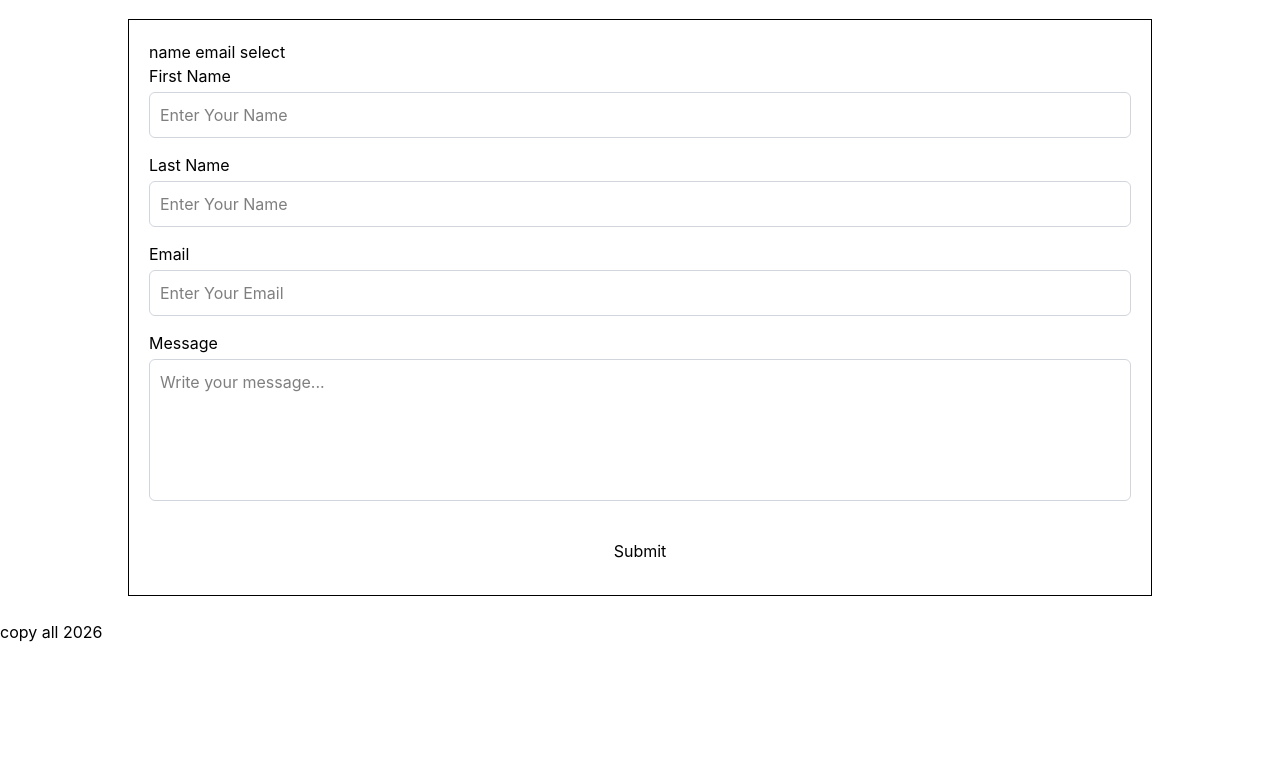
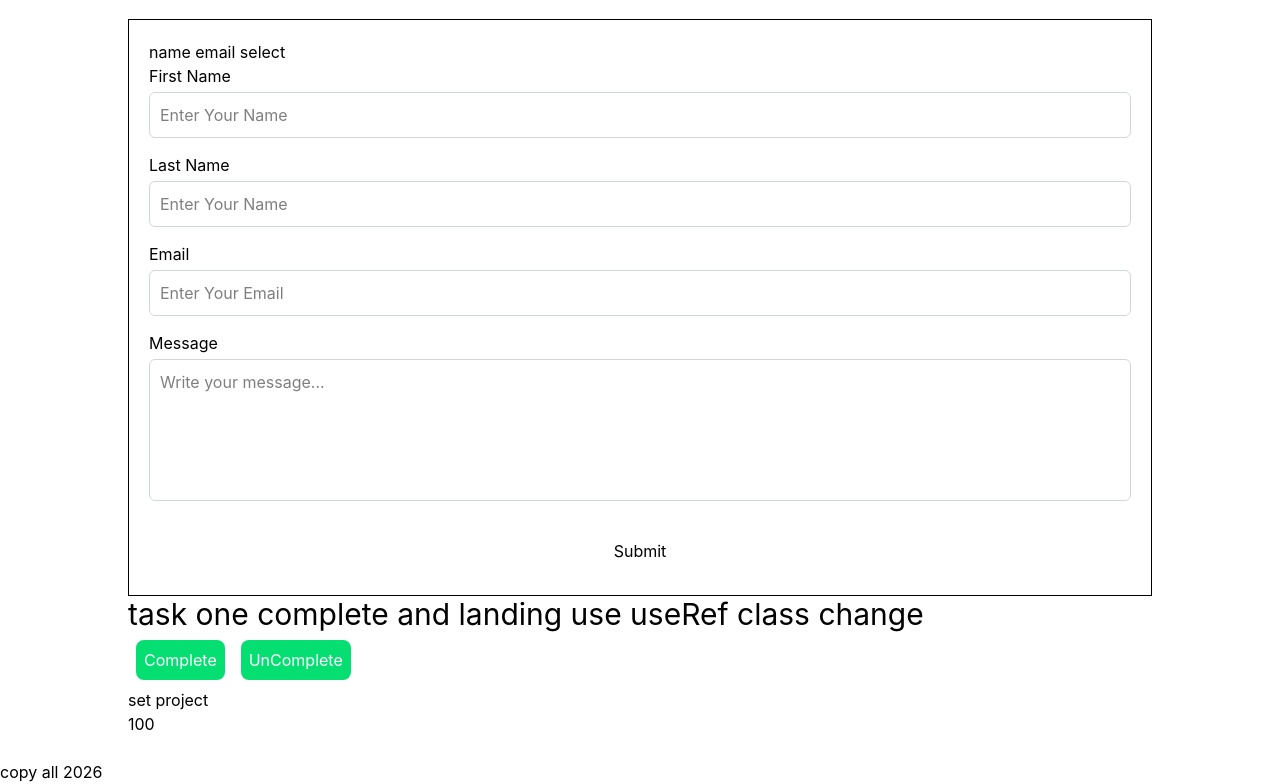
Before and after one commit to SDSOFIK/React-full, a React (Vite) app in the folder react-ful/: page / in a window 1280 px wide. Shown: the part 1652-2436 px from the top of the page. Before the commit the page ends 2296 px from the top, so only its background shows below. Built offline with nearby package versions, Linux system fonts and the light colour scheme.

Commit message:
added useref() mutable property

```diff
--- a/react-ful/src/assets/component/InputUseRef.jsx
+++ b/react-ful/src/assets/component/InputUseRef.jsx
@@ -1,4 +1,4 @@
-import { useRef } from "react"
+import { useState, useEffect, useRef } from "react"
 
 const InputUseRef = () => {
 const inp = useRef();
@@ -43,9 +43,39 @@ result.current.querySelector("#email").textContent =Email;
 result.current.querySelector("#message").textContent =Message;
 
 
+}
 
 
-}
+const text = useRef();
+
+let complete =() =>{
+  text.current.classList.add("line-through");
+  }
+
+  let uncomplete =()=>{
+    text.current.classList.remove("line-through")
+  }
+
+
+
+
+const [count , setCount] = useState(0)
+
+useEffect(()=>{
+
+  let num = 0 ;
+
+  let time = setInterval(()=>{
+
+    num++;
+    setCount(num);
+    if(num === 100){
+      clearInterval(time);
+    }
+
+  },10)
+
+}, []);
 
   return (
 
@@ -175,10 +205,23 @@ result.current.querySelector("#message").textContent =Message;
 </div>
 
 <div className="max-w-5xl m-auto">
+<h1 ref={text} className="text-black text-3xl">
+  task one complete and landing use useRef class change
+</h1>
+
+  <button onClick={complete} className="text-white bg-green-400 rounded-lg m-2 p-2 hover:bg-green-200 ">Complete</button>
+  <button onClick={uncomplete} className="text-white bg-green-400 rounded-lg m-2 p-2 hover:bg-green-200 ">UnComplete</button>
+
+
+</div >
+
+<div className="max-w-5xl m-auto">
+<h1> set project </h1>
+
+<h3>{count}</h3>
 
 
 </div>
-
     </>
   )
 }
```
Also changed, not shown: 1 other file (tests, documents, lock files or other folders).
